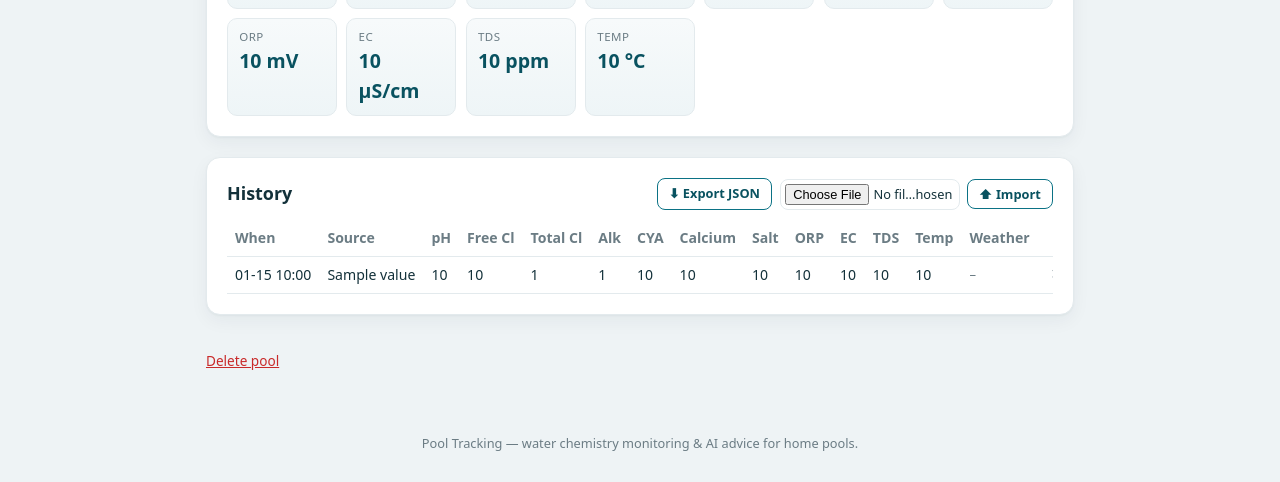
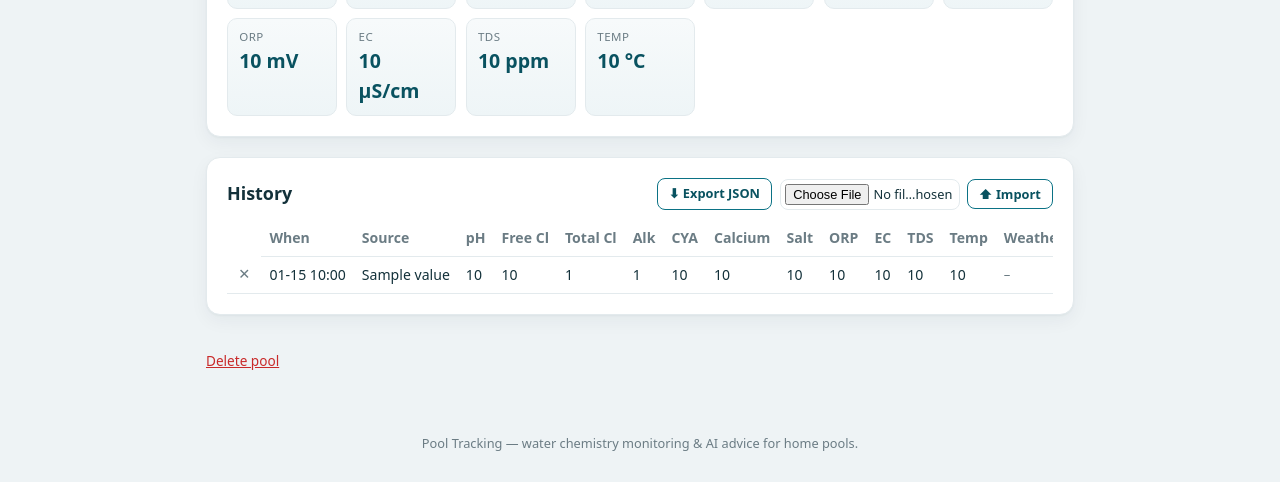
Before and after one commit to rorydavidson/pool-tracking, a FastAPI app: template app/templates/pool_detail.html in a window 1280 px wide. Shown: the part 958-1440 px from the top of the page. Run offline with FastAPI, Linux system fonts and the light colour scheme; the template is opened without the code that fills it: most values are stand-ins (such as "Sample title", 1, 10 or a date in 2020).

Commit message:
Pin reading delete button to the first column
The delete ✕ was the last of 14 columns and scrolled off-screen on the
wide history table, so it was effectively unreachable. Move it to a
sticky first column so it is always visible without horizontal scrolling.

Co-Authored-By: Claude Opus 4.6 <noreply@anthropic.com>

```diff
--- a/app/static/style.css
+++ b/app/static/style.css
@@ -189,7 +189,14 @@ th { color: var(--muted); font-weight: 600; }
 .import-form { display: flex; align-items: center; gap: 0.4rem; margin: 0; }
 .import-form input[type="file"] { width: auto; max-width: 180px; font-size: 0.8rem; padding: 0.25rem; }
 
-.row-action { text-align: center; padding: 0.2rem 0.4rem; }
+/* Pin the delete action to the left so it stays visible on wide, scrolling tables. */
+.data-table th:first-child,
+.data-table td:first-child {
+  position: sticky; left: 0; background: var(--card); z-index: 1;
+}
+.data-table tbody tr:hover td:first-child { background: #fafcfd; }
+
+.row-action { text-align: center; padding: 0.2rem 0.3rem; width: 1%; }
 .row-action form { margin: 0; }
 .icon-delete {
   background: none; border: none; color: var(--muted); cursor: pointer;
--- a/app/templates/pool_detail.html
+++ b/app/templates/pool_detail.html
@@ -159,16 +159,23 @@
       </div>
     </div>
     <div class="table-wrap">
-      <table>
+      <table class="data-table">
         <thead><tr>
+          <th aria-label="Delete"></th>
           <th>When</th><th>Source</th><th>pH</th><th>Free Cl</th><th>Total Cl</th>
           <th>Alk</th><th>CYA</th><th>Calcium</th><th>Salt</th><th>ORP</th>
-          <th>EC</th><th>TDS</th><th>Temp</th><th>Weather</th><th aria-label="Delete"></th>
+          <th>EC</th><th>TDS</th><th>Temp</th><th>Weather</th>
         </tr></thead>
         <tbody>
           {% for r in readings %}
           {% set w = weather.get(r.taken_at.date().isoformat()) %}
           <tr>
+            <td class="row-action">
+              <form method="post" action="/pools/{{ pool.id }}/readings/{{ r.id }}/delete"
+                    onsubmit="return confirm('Delete this reading? This cannot be undone.');">
+                <button type="submit" class="icon-delete" title="Delete reading" aria-label="Delete reading">✕</button>
+              </form>
+            </td>
             <td>{{ r.taken_at.strftime("%m-%d %H:%M") }}</td>
             <td>{{ r.source.value }}</td>
             <td>{{ "%g"|format(r.ph) if r.ph is not none else "–" }}</td>
@@ -189,12 +196,6 @@
                 {%- if w.description %} {{ w.description }}{% endif -%}
               {%- else -%}–{%- endif -%}
             </td>
-            <td class="row-action">
-              <form method="post" action="/pools/{{ pool.id }}/readings/{{ r.id }}/delete"
-                    onsubmit="return confirm('Delete this reading? This cannot be undone.');">
-                <button type="submit" class="icon-delete" title="Delete reading" aria-label="Delete reading">✕</button>
-              </form>
-            </td>
           </tr>
           {% endfor %}
         </tbody>
```
